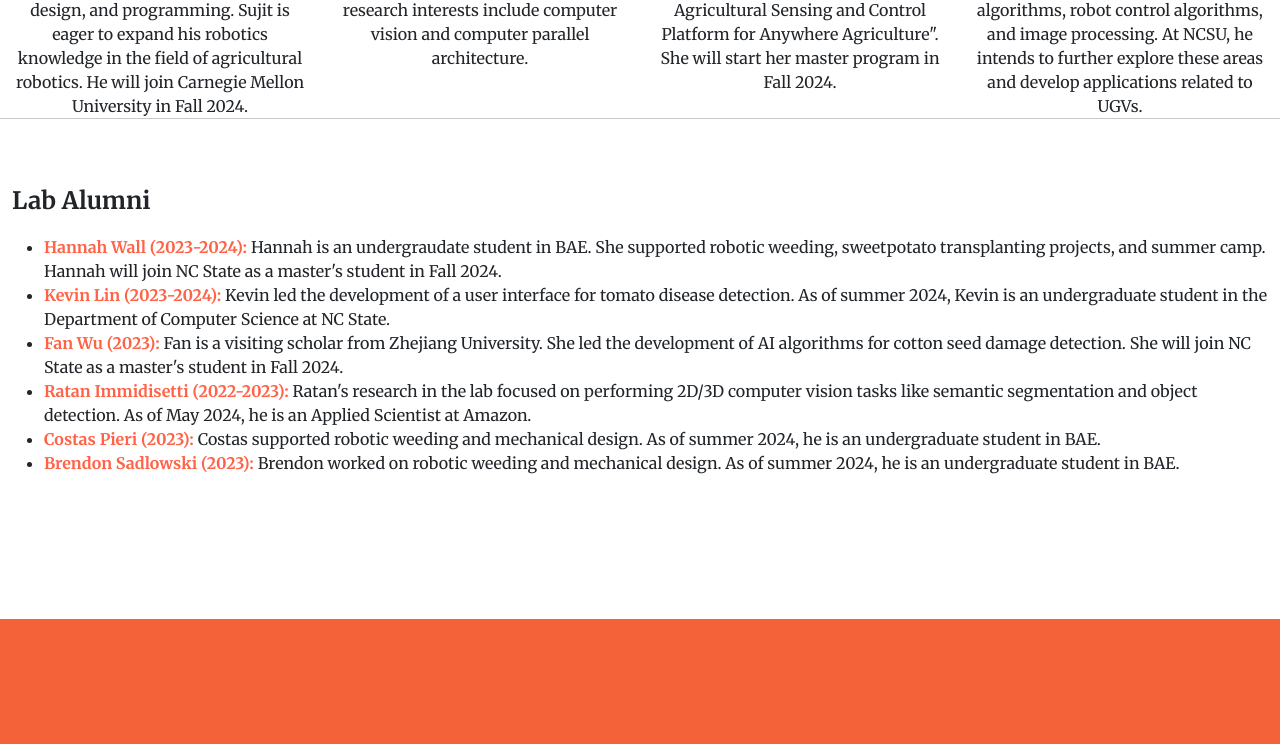
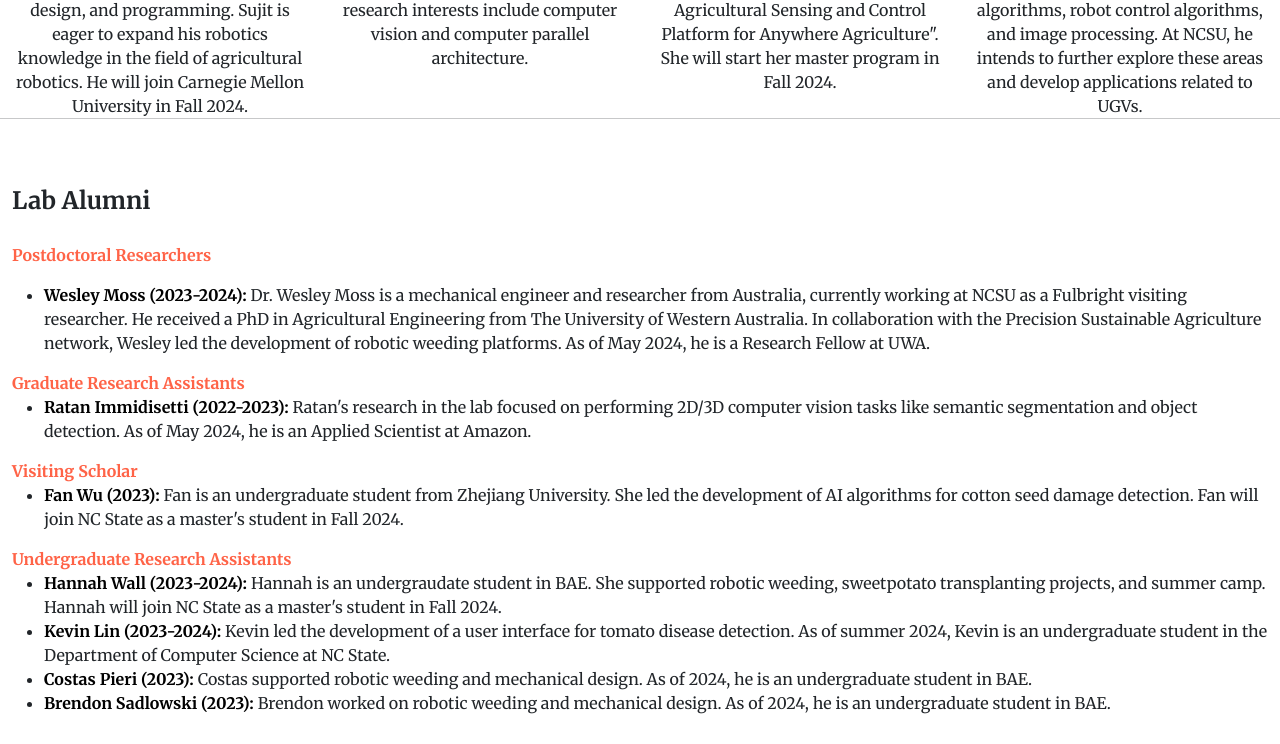
Before and after one commit to lr-xiang/lxweb, a plain HTML site: page index.html in a window 1280 px wide. Shown: the part 3771-4515 px from the top of the page. Drawn offline with nearby package versions, Linux system fonts and the light colour scheme; some packages are replaced by stand-ins of ours; a script that the page names is missing.

Commit message:
Add files via upload

```diff
--- a/index.html
+++ b/index.html
@@ -340,23 +340,45 @@
                   }
                   .highlight {
                     font-weight: bold;
+                    color: black; /* Tomato color, adjust as needed */
+                  }
+                  .highlight1 {
+                    font-weight: bold;
                     color: #ff6347; /* Tomato color, adjust as needed */
                   }
+
                 </style>
 
                 <br>
                 <br>
 
-                <span class="alumni-title">Lab Alumni</span><br>
+                <span class="alumni-title">Lab Alumni</span><br><br>
 
+                <!-- postdoc-->
+                <span class="highlight1">Postdoctoral Researchers</span><br>
+                <ul>
+                <li><span class="highlight"> Wesley Moss (2023-2024):</span> Dr. Wesley Moss is a mechanical engineer and researcher from Australia, currently working at NCSU as a Fulbright visiting researcher. He received a PhD in Agricultural Engineering from The University of Western Australia. In collaboration with the Precision Sustainable Agriculture network, Wesley led the development of robotic weeding platforms. As of May 2024, he is a Research Fellow at UWA.</li>
+                </ul>
 
+                <!-- graduate-->
+                <span class="highlight1">Graduate Research Assistants</span><br>
+                <ul>
+                <li><span class="highlight">Ratan Immidisetti (2022-2023):</span> Ratan's research in the lab focused on performing 2D/3D computer vision tasks like semantic segmentation and object detection. As of May 2024, he is an Applied Scientist at Amazon.</li>
+                </ul>
+
+                <!-- visiting-->
+                <span class="highlight1">Visiting Scholar</span><br>
+                <ul>
+                <li><span class="highlight">Fan Wu (2023):</span> Fan is an undergraduate student from Zhejiang University. She led the development of AI algorithms for cotton seed damage detection. Fan will join NC State as a master's student in Fall 2024.</li>
+                </ul>
+
+                <!-- undergrad-->
+                <span class="highlight1">Undergraduate Research Assistants</span><br>
                 <ul>
                   <li><span class="highlight">Hannah Wall (2023-2024):</span> Hannah is an undergraudate student in BAE. She supported robotic weeding, sweetpotato transplanting projects, and summer camp. Hannah will join NC State as a master's student in Fall 2024.</li>
                   <li><span class="highlight">Kevin Lin (2023-2024):</span> Kevin led the development of a user interface for tomato disease detection. As of summer 2024, Kevin is an undergraduate student in the Department of Computer Science at NC State.</li>
-                  <li><span class="highlight">Fan Wu (2023):</span> Fan is a visiting scholar from Zhejiang University. She led the development of AI algorithms for cotton seed damage detection. She will join NC State as a master's student in Fall 2024.</li>
-                  <li><span class="highlight">Ratan Immidisetti (2022-2023):</span> Ratan's research in the lab focused on performing 2D/3D computer vision tasks like semantic segmentation and object detection. As of May 2024, he is an Applied Scientist at Amazon.</li>
-                  <li><span class="highlight">Costas Pieri (2023):</span> Costas supported robotic weeding and mechanical design. As of summer 2024, he is an undergraduate student in BAE.</li>
-                  <li><span class="highlight">Brendon Sadlowski (2023):</span> Brendon worked on robotic weeding and mechanical design. As of summer 2024, he is an undergraduate student in BAE.</li>
+                  <li><span class="highlight">Costas Pieri (2023):</span> Costas supported robotic weeding and mechanical design. As of 2024, he is an undergraduate student in BAE.</li>
+                  <li><span class="highlight">Brendon Sadlowski (2023):</span> Brendon worked on robotic weeding and mechanical design. As of 2024, he is an undergraduate student in BAE.</li>
                 </ul>
 
 
```
